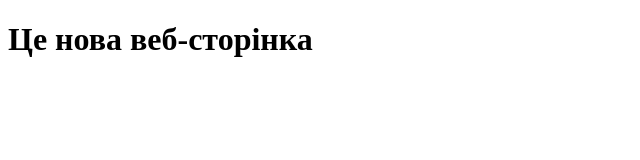
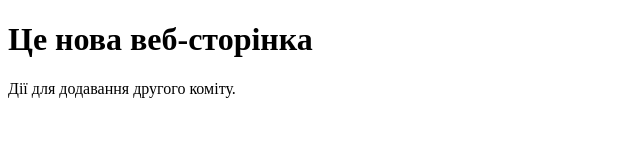
Before and after one commit to sonnncher/MyRR_CS, a plain HTML site: page newpage.html in a window 1280 px wide. Shown: the whole page, without its empty margins (0-640 px from the left). Drawn offline with Linux system fonts and the light colour scheme.

Commit message:
Change new page

```diff
--- a/newpage.html
+++ b/newpage.html
@@ -5,5 +5,6 @@
 </head>
 <body>
     <h1>Це нова веб-сторінка</h1>
+    <p>Дії для додавання другого коміту.</p>
 </body>
 </html>
```
